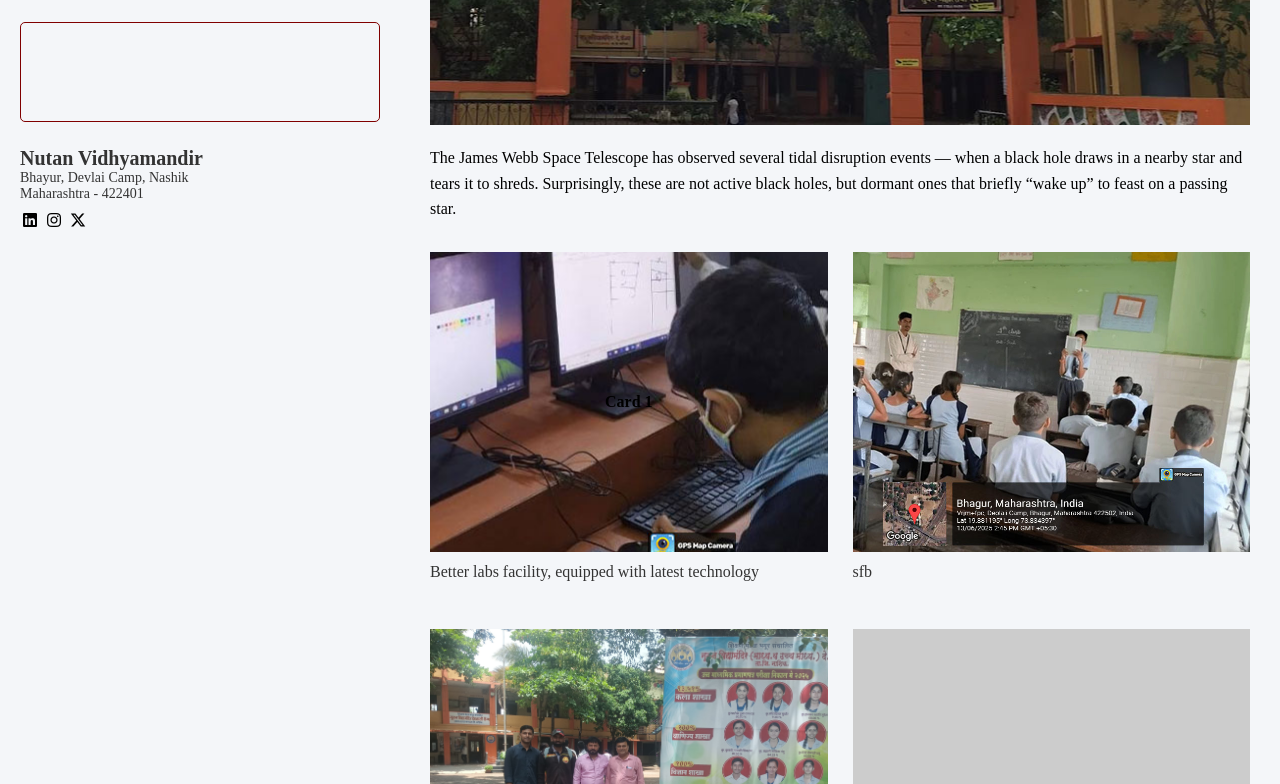
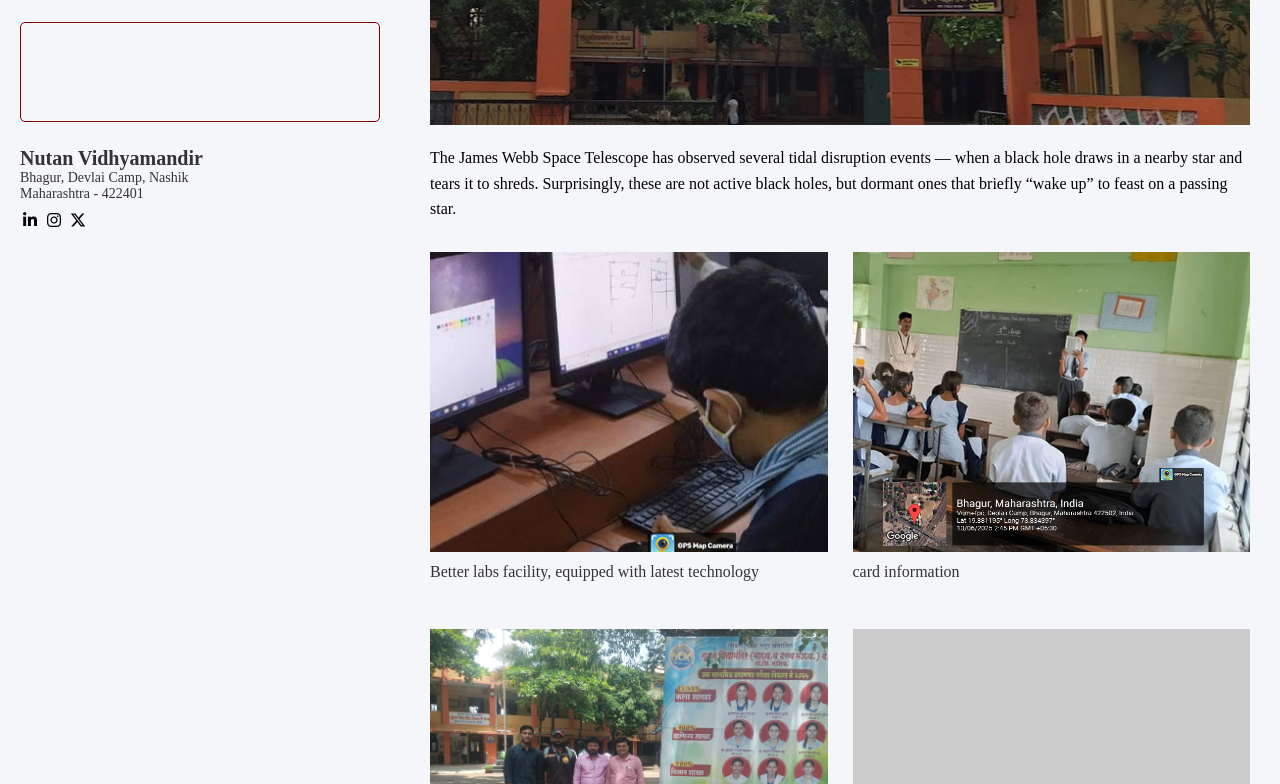
Before and after one commit to ajaj677/Website-2, a plain HTML site: page index.html in a window 1280 px wide. Shown: the part 385-1169 px from the top of the page. Drawn offline with Linux system fonts and the light colour scheme; a web font is replaced by a local one.

Commit message:
changed texts

```diff
--- a/index.html
+++ b/index.html
@@ -56,10 +56,10 @@
 
       <div class="footer-info">
         <p><strong>Nutan Vidhyamandir</strong><br>
-        Bhayur, Devlai Camp, Nashik<br>
+        Bhagur, Devlai Camp, Nashik<br>
         Maharashtra - 422401</p>
         <div class="social-icons">
-          <a href="" style="color: black;"><i class="fa-brands fa-linkedin"></i></a>
+          <a href="" style="color: black;"><i class="fa-brands fa-linkedin-in"></i></a>
           <a href="" style="color: black;"><i class="fa-brands fa-instagram"></i></a>
           <a href="" style="color: black;"><i class="fa-brands fa-x-twitter"></i></a>
         </div>
@@ -74,12 +74,12 @@
 
       <div class="card-grid">
         <div class="card">
-          <div class="card-image card1">Card 1</div>
+          <div class="card-image card1"></div>
           <p class="card-desc">Better labs facility, equipped with latest technology</p>
         </div>
         <div class="card">
           <div class="card-image card2"></div>
-          <p class="card-desc">sfb</p>
+          <p class="card-desc">card information</p>
         </div>
         <div class="card">
           <div class="card-image card3"></div>
```
